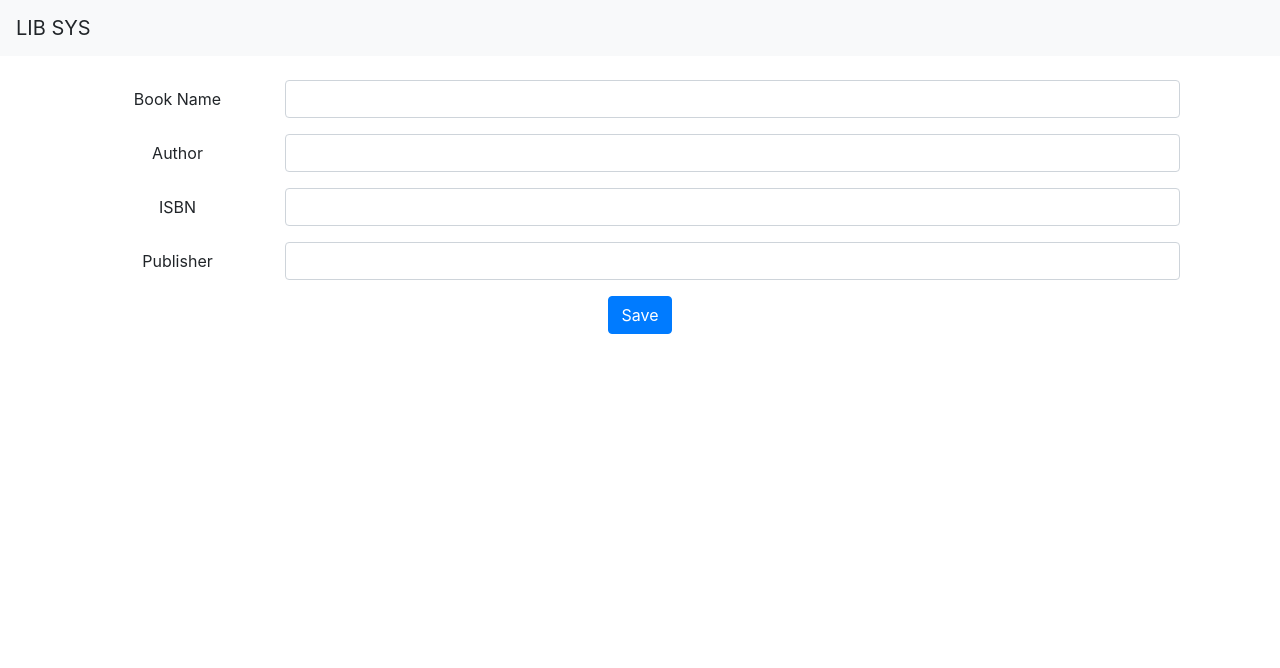
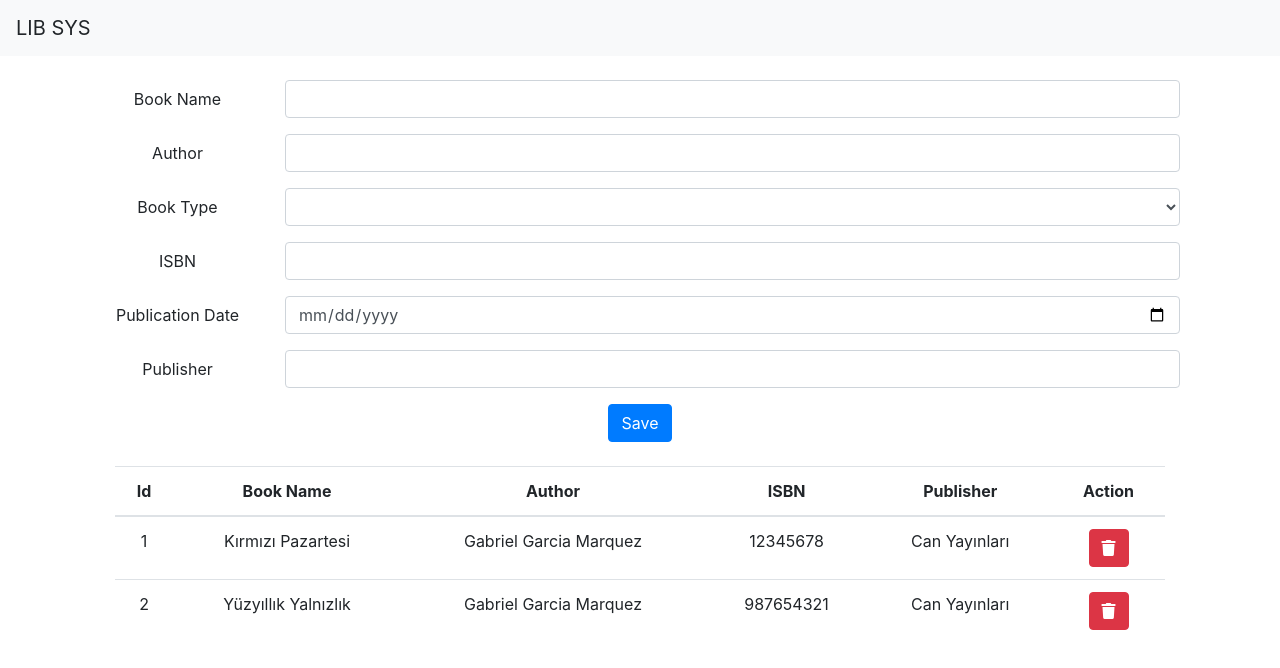
Before and after one commit to tuncayuzun/libsys, a React (Create React App) app: page / in a window 1280 px wide. Shown: the top 668 px of the page. Built offline with nearby package versions, Linux system fonts and the light colour scheme.

Commit message:
NewBookList created

```diff
--- a/src/components/NewBook.js
+++ b/src/components/NewBook.js
@@ -1,5 +1,22 @@
 import React, {Component} from 'react';
 import { Col, Label, Input, Button, Form, FormGroup, Container} from "reactstrap";
+import NewBookList from "./NewBookList";
+
+const bookList = [
+    {
+        bookName:"Kırmızı Pazartesi",
+        author: "Gabriel Garcia Marquez",
+        isbn: 12345678,
+        publisher: "Can Yayınları"
+    },
+    {
+        bookName:"Yüzyıllık Yalnızlık",
+        author: "Gabriel Garcia Marquez",
+        isbn: 987654321,
+        publisher: "Can Yayınları"
+    }
+
+];
 
 class NewBook extends Component {
 
@@ -24,7 +41,18 @@ class NewBook extends Component {
     }
 
     saveNewBook = () =>{
-        console.log(this.state.bookName);
+       bookList.push(
+           {
+               bookName: this.state.bookName,
+               author: this.state.author,
+               isbn: this.state.isbn,
+               publisher: this.state.publisher
+           }
+       );
+
+       console.log(bookList);
+       this.forceUpdate();
+
     }
 
 
@@ -37,29 +65,44 @@ class NewBook extends Component {
                     <FormGroup row>
                         <Label sm="2">Book Name</Label>
                         <Col sm="10">
-                            <Input type="text" name="bookName" />
+                            <Input type="text" name="bookName" onChange={(e)=>this.handleBook(e)}  />
                         </Col>
                     </FormGroup>
                     <FormGroup row>
                         <Label  sm="2">Author</Label>
                         <Col sm="10">
-                            <Input type="text" name="author"/>
+                            <Input type="text" name="author" onChange={(e)=>this.handleBook(e)} />
+                        </Col>
+                    </FormGroup>
+                    <FormGroup row>
+                        <Label sm="2">Book Type</Label>
+                        <Col sm="10">
+                            <Input type="select" name="publisher" onChange={(e)=>this.handleBook(e)} />
                         </Col>
                     </FormGroup>
                     <FormGroup row>
                         <Label sm="2">ISBN</Label>
                         <Col sm="10">
-                            <Input type="number" name="isbn" />
+                            <Input type="number" name="isbn" onChange={(e)=>this.handleBook(e)} />
+                        </Col>
+                    </FormGroup>
+                    <FormGroup row>
+                        <Label sm="2">Publication Date</Label>
+                        <Col sm="10">
+                            <Input type="date" name="publisher" onChange={(e)=>this.handleBook(e)} />
                         </Col>
                     </FormGroup>
                     <FormGroup row>
                         <Label sm="2">Publisher</Label>
                         <Col sm="10">
-                            <Input type="text" name="publisher" />
+                            <Input type="text" name="publisher" onChange={(e)=>this.handleBook(e)} />
                         </Col>
                     </FormGroup>
-                    <Button color="primary">Save</Button>
+
+                    <Button color="primary" onClick={this.saveNewBook}>Save</Button>
                 </Form>
+                <br/>
+                <NewBookList bookList={bookList}/>
             </Container>
         );
     }
--- /dev/null
+++ b/src/components/NewBookList.js
@@ -0,0 +1,37 @@
+import React, {Component} from 'react';
+import {Container, Table, Button} from "reactstrap";
+
+const NewBookList=props=>{
+        return (
+            <Container>
+                <Table>
+                    <thead>
+                        <tr>
+                        <th>Id</th>
+                        <th>Book Name</th>
+                        <th>Author</th>
+                        <th>ISBN</th>
+                        <th>Publisher</th>
+                            <th>Action</th>
+                        </tr>
+                    </thead>
+                    <tbody>
+                        {props.bookList === null ? null :
+                            props.bookList.map((book, idx)=>(
+                                <tr key={idx}>
+                                    <td>{idx+1}</td>
+                                    <td>{book.bookName}</td>
+                                    <td>{book.author}</td>
+                                    <td>{book.isbn}</td>
+                                    <td>{book.publisher}</td>
+                                    <td><Button color="danger"><i className="fas fa-trash"></i></Button></td>
+                                </tr>
+                            ))
+                        }
+                    </tbody>
+                </Table>
+            </Container>
+        );
+}
+
+export default NewBookList;
```
